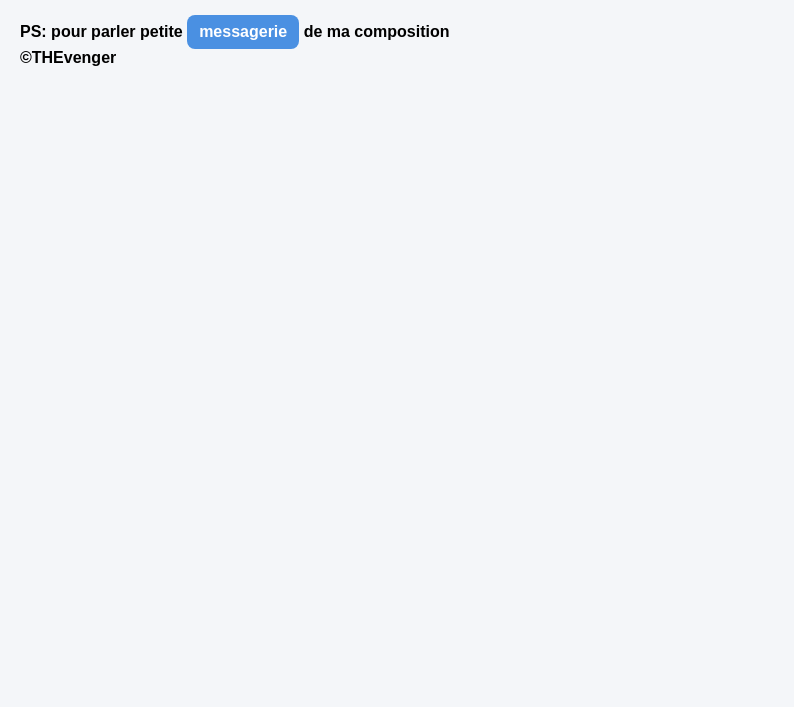
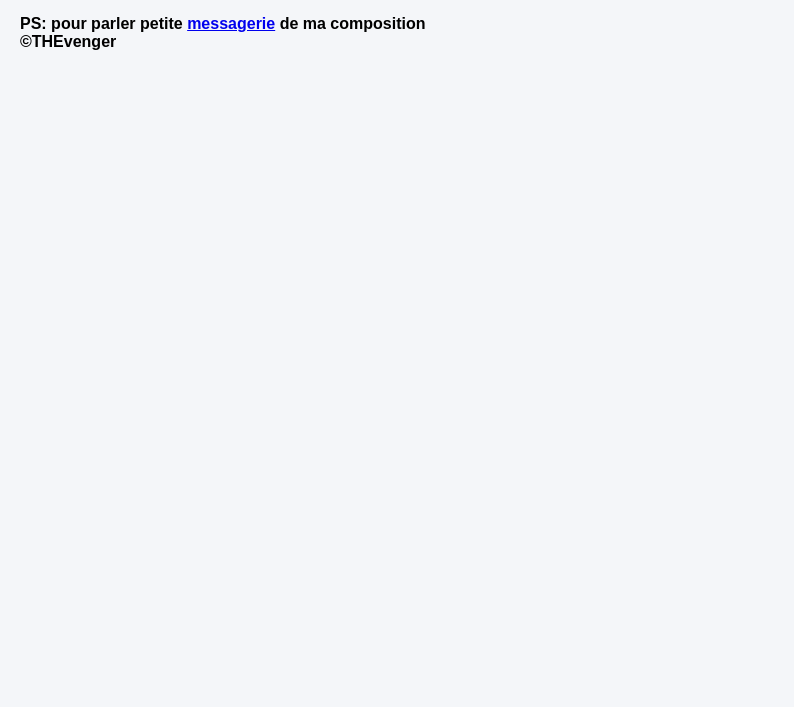
Before and after one commit to camcompete-messagerie/devoirs-nsi, a website: page public/index.html in a window 1280 px wide. Shown: the part 93-800 px from the top of the page, without its empty margins (0-794 px from the left). Drawn offline with Linux system fonts and the light colour scheme; no server answers.

Commit message:
Update style.css

```diff
--- a/public/style.css
+++ b/public/style.css
@@ -38,7 +38,7 @@ h1 {
   margin-bottom: 10px;
 }
 
-a {
+.downloadBtn {
   display: inline-block;
   padding: 8px 12px;
   background: #4a90e2;
@@ -48,6 +48,6 @@ a {
   transition: background 0.3s;
 }
 
-a:hover {
+.downloadBtn:hover {
   background: #357abd;
 }
```
